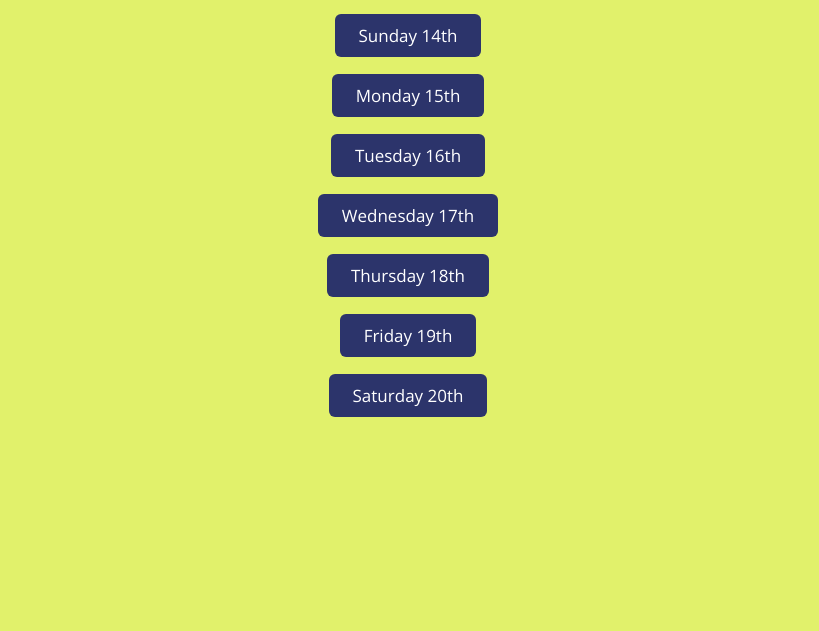
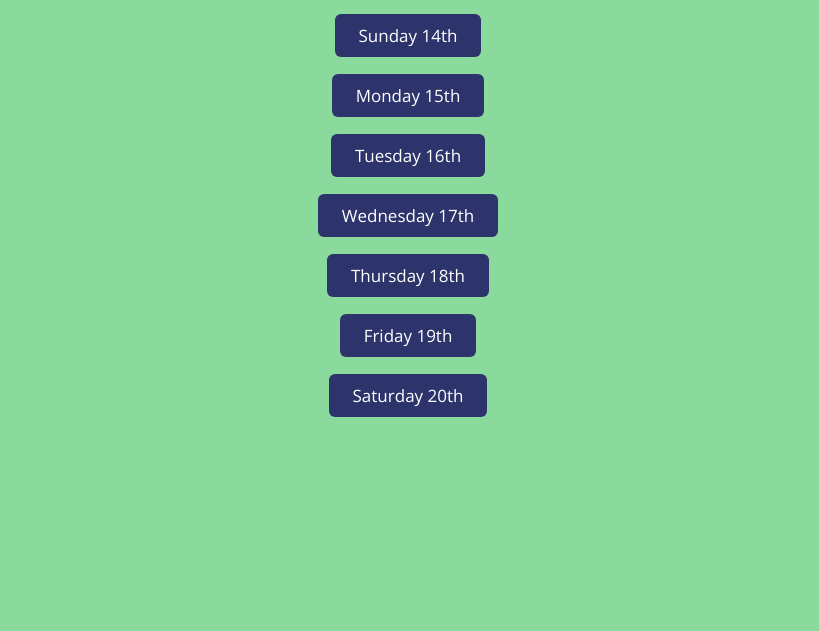
Before and after one commit to finlay-emmott/finlay-emmott.github.io, a plain HTML site: page index.html in a window 1280 px wide. Shown: the part 169-800 px from the top of the page, without its empty margins (232-1051 px from the left). Drawn offline with nearby package versions, Linux system fonts and the light colour scheme.

Commit message:
Update style.css

```diff
--- a/style.css
+++ b/style.css
@@ -1,6 +1,6 @@
 /* site background colour */
 body {
-	background-color:#e1f16b;
+	background-color:#8BDA9D;
 }
 
 /* The side navigation menu - Help from https://www.w3schools.com/howto/howto_js_sidenav.asp */
```
